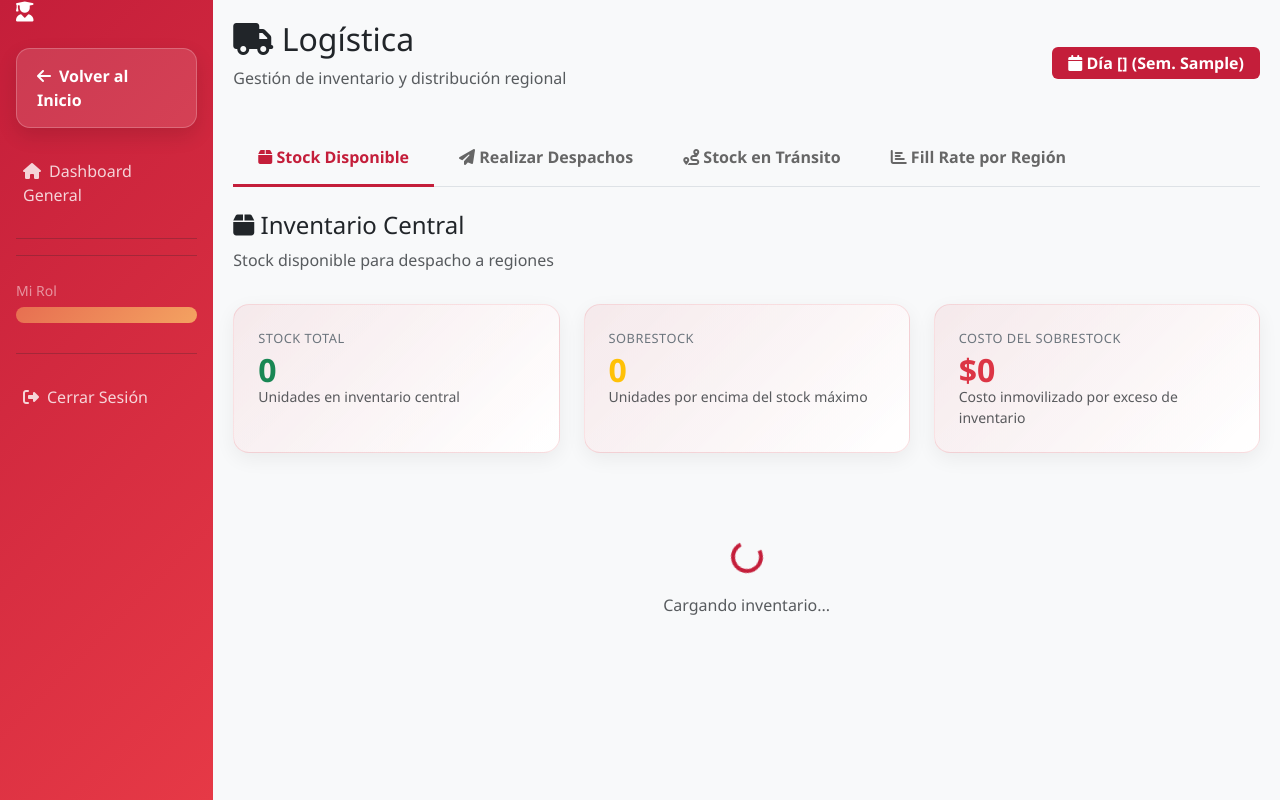
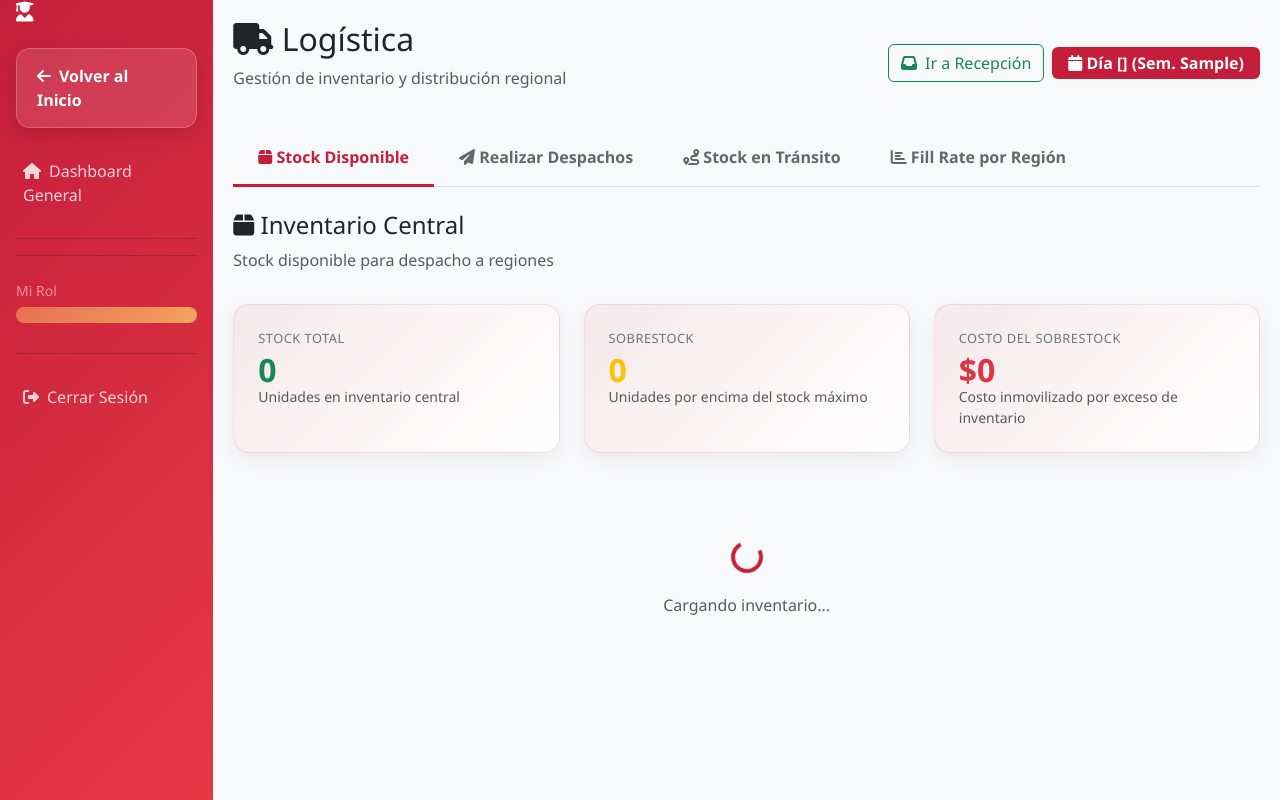
Before and after one commit to andressalazar08/supply_chain_app, a Python web app: template fullstack/templates/estudiante/logistica/dashboard_logistica.html in a window 1280 px wide. Shown: the part 56-856 px from the top of the page. Run offline with Jinja, Linux system fonts and the light colour scheme; the template is opened without the code that fills it: most values are stand-ins (such as "Sample title", 1, 10 or a date in 2020); some libraries are stand-ins or nearby versions.

Commit message:
Add visible reception access for logistics role

```diff
--- a/fullstack/templates/estudiante/_sidebar.html
+++ b/fullstack/templates/estudiante/_sidebar.html
@@ -30,6 +30,9 @@
     <a href="{{ url_for('estudiante.dashboard_logistica') }}" class="{{ 'active' if 'logistica' in request.endpoint else '' }}">
         <i class="fas fa-warehouse me-2"></i>Logística
     </a>
+    <a href="{{ url_for('estudiante.vista_recepcion') }}" class="{{ 'active' if request.endpoint == 'estudiante.vista_recepcion' else '' }}">
+        <i class="fas fa-inbox me-2"></i>Recepción de Pedidos
+    </a>
     {% endif %}
 
     <hr class="bg-light mx-3">
--- a/fullstack/templates/estudiante/logistica/dashboard_logistica.html
+++ b/fullstack/templates/estudiante/logistica/dashboard_logistica.html
@@ -196,7 +196,10 @@
                     <h2><i class="fas fa-truck"></i> Logística</h2>
                     <p class="text-muted">Gestión de inventario y distribución regional</p>
                 </div>
-                <div class="text-end">
+                <div class="text-end d-flex gap-2 align-items-center">
+                    <a href="{{ url_for('estudiante.vista_recepcion') }}" class="btn btn-outline-success">
+                        <i class="fas fa-inbox me-2"></i>Ir a Recepción
+                    </a>
                     <div class="badge bg-primary fs-6 px-3 py-2">
                         <i class="fas fa-calendar"></i> Día {{ simulacion.dia_actual }} (Sem. {{ simulacion.semana_actual }})
                     </div>
```
